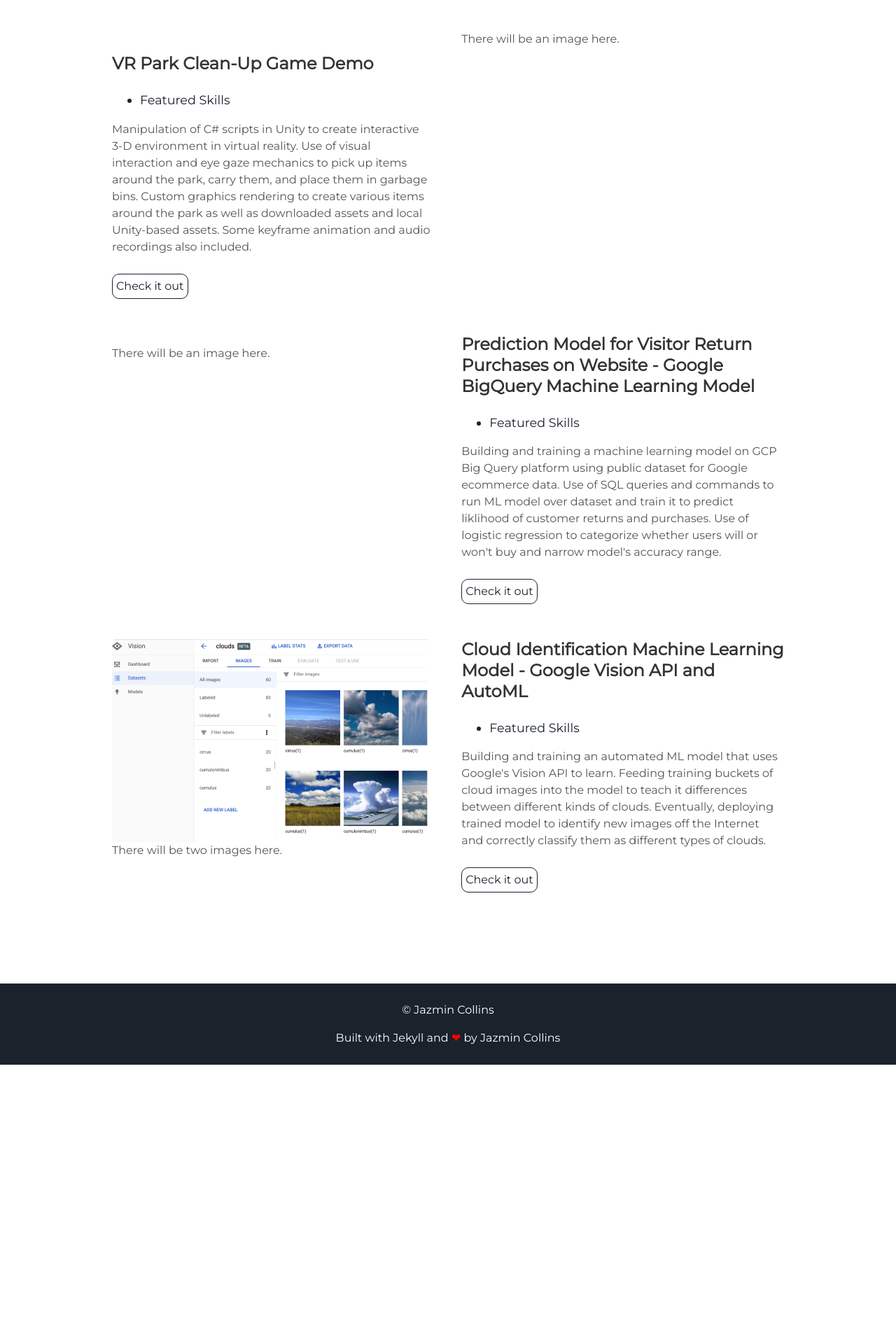
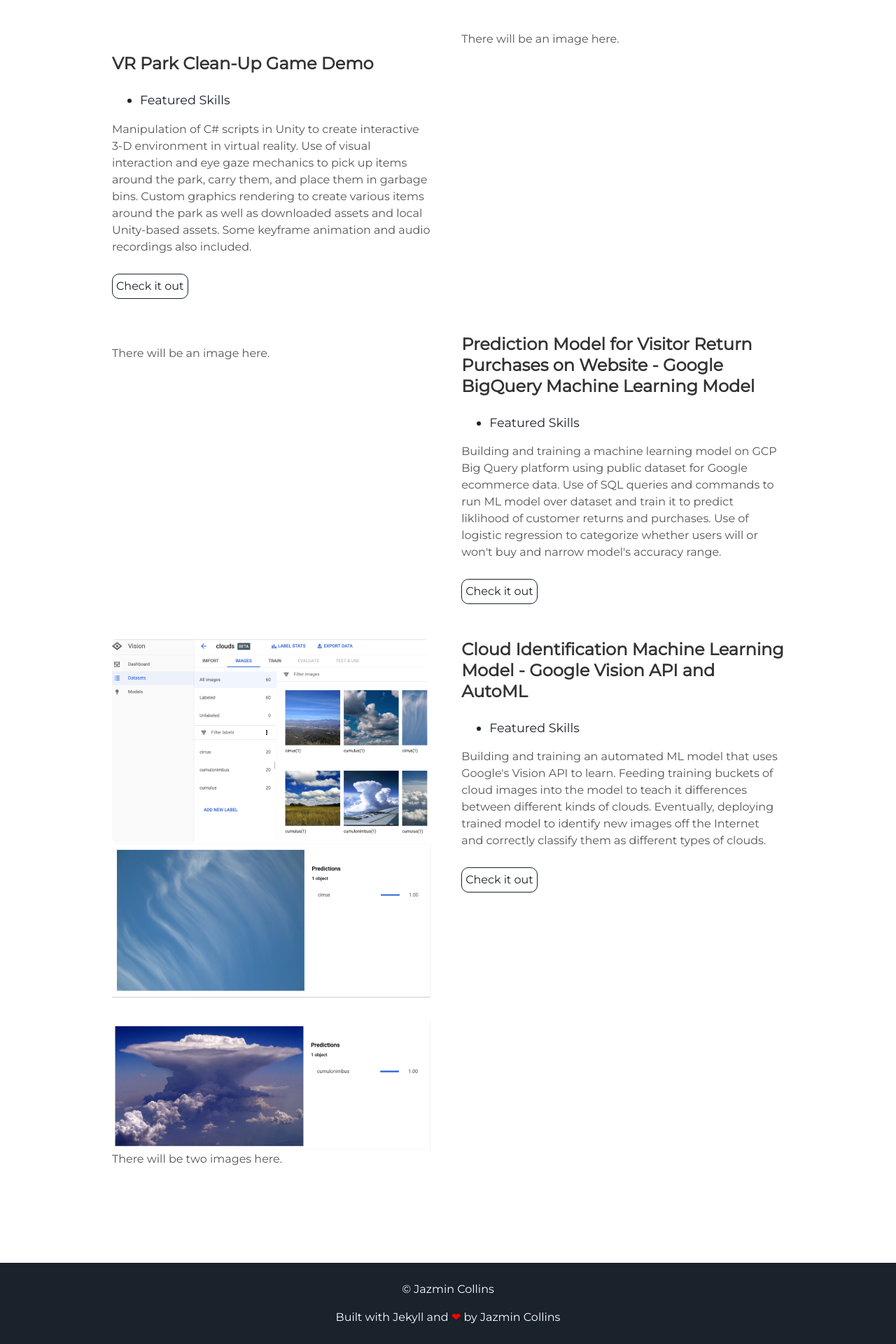
Before and after one commit to jcollins-01/site, a Jekyll site: the page built from index.html, in a window 1280 px wide. Shown: the part 1916-3836 px from the top of the page at 70% size. Built offline with Jekyll 4.4.1, drawn with Linux system fonts in a browser that asks for light colours; before the commit the page ends 3437 px from its top, so only the background shows below that.

Commit message:
Trying again

```diff
--- a/_includes/projects.html
+++ b/_includes/projects.html
@@ -29,7 +29,8 @@
 </div>
 <div class="user-projects">
   <div class="images-left">
-    <img alt="CloudAPI2" src="{{ "/assets/img/APICloud.png" | prepend: site.baseurl }}" />
+    <img alt="APICloud" src="{{ "/assets/img/APICloud.png" | prepend: site.baseurl }}" />
+    <img alt="APICloud2" src="{{ "/assets/img/APICloud2.png" | prepend: site.baseurl }}" />
     <p>There will be two images here.</p>
   </div>
   <div class="contents-right">
```
